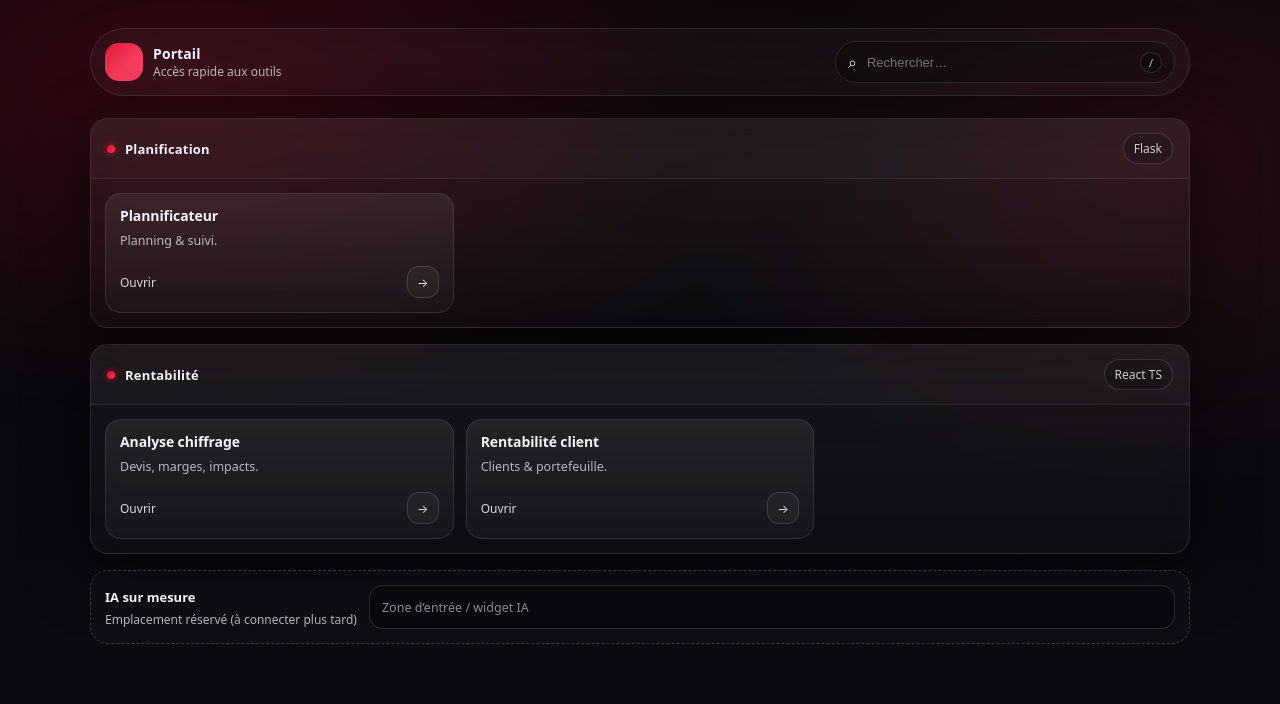
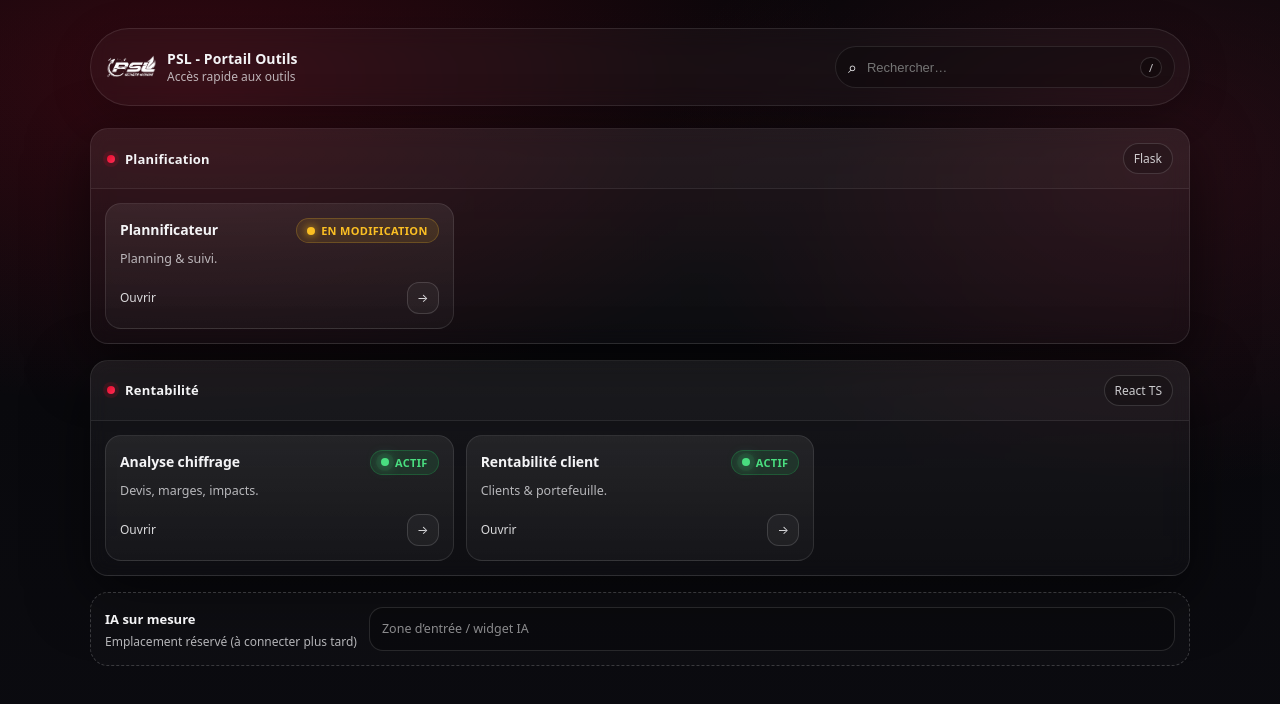
Before and after one commit to NoaBenitez/Portail-PSL, a plain HTML site: page index.html in a window 1280 px wide. Drawn offline with Linux system fonts and the light colour scheme.

Commit message:
Update index.html

```diff
--- a/index.html
+++ b/index.html
@@ -4,7 +4,8 @@
   <meta charset="utf-8" />
   <meta name="viewport" content="width=device-width,initial-scale=1" />
   <meta name="theme-color" content="#b00020" />
-  <title>Portail</title>
+  <link rel="icon" href="logopsl_-_original_-_Copie-removebg-preview.ico" type="image/x-icon" />
+  <title>PSL - Portail Outils</title>
   <style>
     :root{
       --bg0:#07070a; --bg1:#0b0b10;
@@ -39,16 +40,11 @@
     }
     .brand{display:flex; align-items:center; gap:10px;}
     .logo{
-      width:38px; height:38px; border-radius:14px;
-      background: linear-gradient(135deg, var(--red), var(--red2));
+      width:52px; height:52px; border-radius:14px;
       position:relative; overflow:hidden;
     }
-    .logo:after{
-      content:""; position:absolute; inset:-50%;
-      background: linear-gradient(120deg, transparent, rgba(255,255,255,.22), transparent);
-      transform: rotate(20deg);
-      animation: shine 3.8s ease-in-out infinite;
-      opacity:.7;
+    .logo img{
+      width:100%; height:100%; object-fit:contain;
     }
     @keyframes shine{
       0%{ transform: translateX(-35%) rotate(20deg); opacity:0;}
@@ -186,6 +182,80 @@
       font-size: 12.5px;
     }
 
+    /* Status badges */
+    .status{
+      display:inline-flex; align-items:center; gap:6px;
+      font-size:11px; font-weight:700; letter-spacing:.3px;
+      padding:4px 10px; border-radius:999px;
+      text-transform:uppercase;
+      flex-shrink:0;
+    }
+    .status-dot{
+      width:8px; height:8px; border-radius:50%;
+      flex-shrink:0;
+      position:relative;
+    }
+    .status-dot::after{
+      content:""; position:absolute; inset:0;
+      border-radius:50%;
+    }
+
+    /* Actif — green steady pulse */
+    .status-actif{
+      background:rgba(34,197,94,.12); color:#4ade80;
+      border:1px solid rgba(34,197,94,.25);
+    }
+    .status-actif .status-dot{
+      background:#4ade80;
+      box-shadow:0 0 6px rgba(74,222,128,.6);
+      animation: pulse-green 2s ease-in-out infinite;
+    }
+    .status-actif .status-dot::after{
+      background:rgba(74,222,128,.35);
+      animation: ring-green 2s ease-out infinite;
+    }
+
+    /* En modification — amber blink + sweep */
+    .status-modif{
+      background:rgba(251,191,36,.10); color:#fbbf24;
+      border:1px solid rgba(251,191,36,.22);
+      position:relative; overflow:hidden;
+    }
+    .status-modif::before{
+      content:""; position:absolute; top:0; left:-100%; width:100%; height:100%;
+      background:linear-gradient(90deg, transparent, rgba(251,191,36,.18), transparent);
+      animation: sweep-yellow 2.5s linear infinite;
+    }
+    .status-modif .status-dot{
+      background:#fbbf24;
+      animation: blink-yellow 1.2s steps(1) infinite;
+    }
+    .status-modif .status-dot::after{
+      background:rgba(251,191,36,.35);
+      animation: ring-yellow 1.8s ease-out infinite;
+    }
+
+    @keyframes pulse-green{
+      0%,100%{ box-shadow:0 0 4px rgba(74,222,128,.4); }
+      50%{ box-shadow:0 0 14px rgba(74,222,128,.9); }
+    }
+    @keyframes ring-green{
+      0%{ transform:scale(1); opacity:.7; }
+      100%{ transform:scale(2.8); opacity:0; }
+    }
+    @keyframes blink-yellow{
+      0%,50%{ opacity:1; box-shadow:0 0 8px rgba(251,191,36,.8); }
+      50.1%,100%{ opacity:.3; box-shadow:0 0 2px rgba(251,191,36,.3); }
+    }
+    @keyframes ring-yellow{
+      0%{ transform:scale(1); opacity:.6; }
+      100%{ transform:scale(2.8); opacity:0; }
+    }
+    @keyframes sweep-yellow{
+      0%{ left:-100%; }
+      100%{ left:200%; }
+    }
+
     /* Reveal */
     .reveal{opacity:0; transform: translateY(10px); animation: in .5s ease forwards;}
     .d2{animation-delay:.08s}
@@ -209,9 +279,9 @@
   <main class="wrap">
     <header class="reveal">
       <div class="brand">
-        <div class="logo" aria-hidden="true"></div>
+        <div class="logo"><img src="logopsl_-_blanc_fond_noir-removebg-preview.png" alt="PSL Logo" /></div>
         <div>
-          <h1>Portail</h1>
+          <h1>PSL - Portail Outils</h1>
           <div class="muted">Accès rapide aux outils</div>
         </div>
       </div>
@@ -235,7 +305,10 @@
         <div class="grid">
           <article class="card" data-keywords="plannificateur planning planification agenda flask">
             <a href="https://URL-PLANNIFICATEUR.example.com" data-tool="Plannificateur">
-              <h3>Plannificateur</h3>
+              <div style="display:flex;align-items:center;justify-content:space-between;">
+                <h3>Plannificateur</h3>
+                <span class="status status-modif"><span class="status-dot"></span>En modification</span>
+              </div>
               <p>Planning & suivi.</p>
               <div class="go"><span>Ouvrir</span><span class="arrow" aria-hidden="true">→</span></div>
             </a>
@@ -252,7 +325,10 @@
         <div class="grid">
           <article class="card" data-keywords="rentabilite analyse chiffrage devis pricing marge react ts">
             <a href="https://URL-ANALYSE-CHIFFRAGE.example.com" data-tool="Rentabilité — Analyse chiffrage">
-              <h3>Analyse chiffrage</h3>
+              <div style="display:flex;align-items:center;justify-content:space-between;">
+                <h3>Analyse chiffrage</h3>
+                <span class="status status-actif"><span class="status-dot"></span>Actif</span>
+              </div>
               <p>Devis, marges, impacts.</p>
               <div class="go"><span>Ouvrir</span><span class="arrow" aria-hidden="true">→</span></div>
             </a>
@@ -260,7 +336,10 @@
 
           <article class="card" data-keywords="rentabilite client portefeuille ltv marge react ts">
             <a href="https://URL-RENTABILITE-CLIENT.example.com" data-tool="Rentabilité — Rentabilité client">
-              <h3>Rentabilité client</h3>
+              <div style="display:flex;align-items:center;justify-content:space-between;">
+                <h3>Rentabilité client</h3>
+                <span class="status status-actif"><span class="status-dot"></span>Actif</span>
+              </div>
               <p>Clients & portefeuille.</p>
               <div class="go"><span>Ouvrir</span><span class="arrow" aria-hidden="true">→</span></div>
             </a>
```
